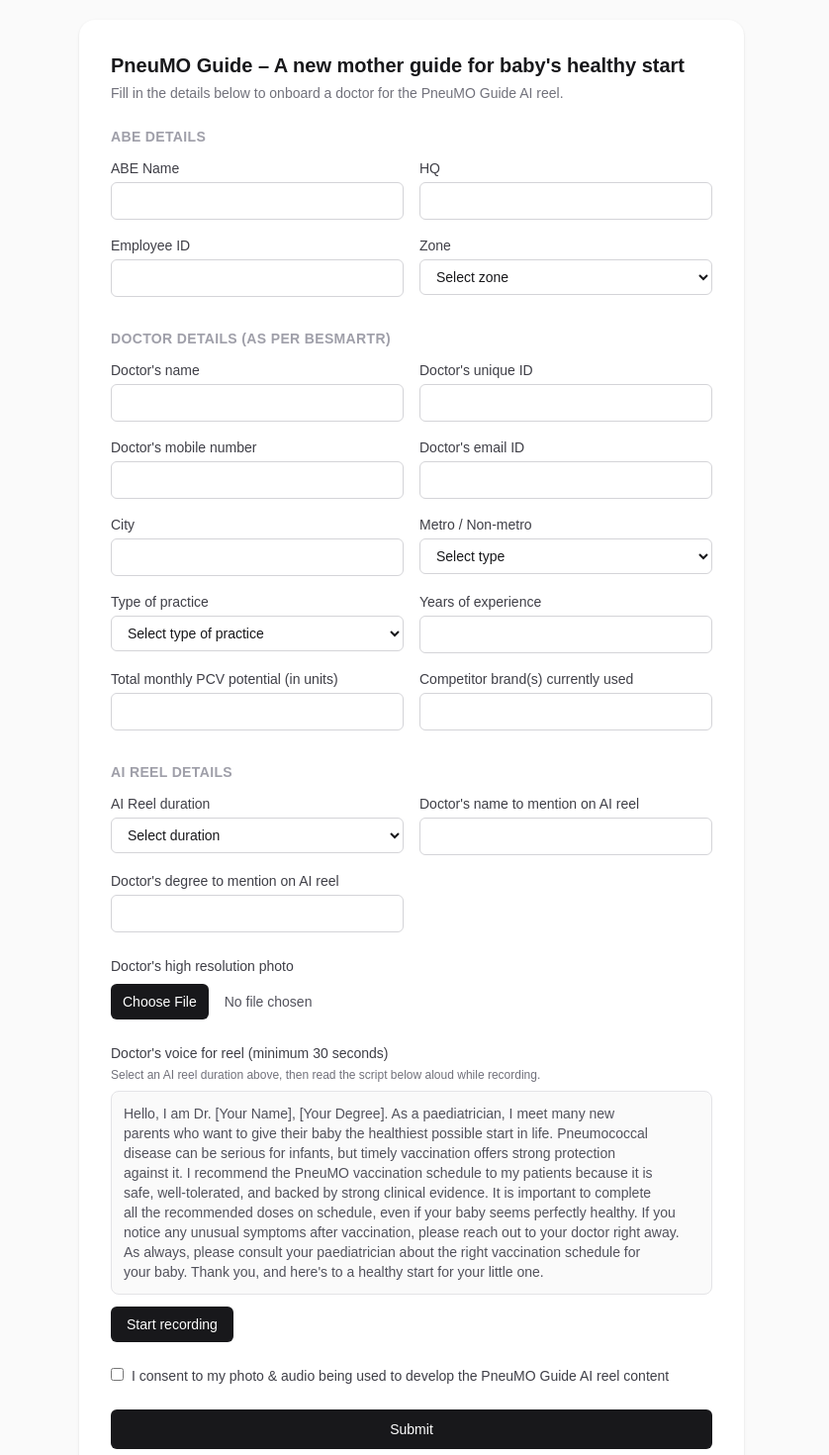
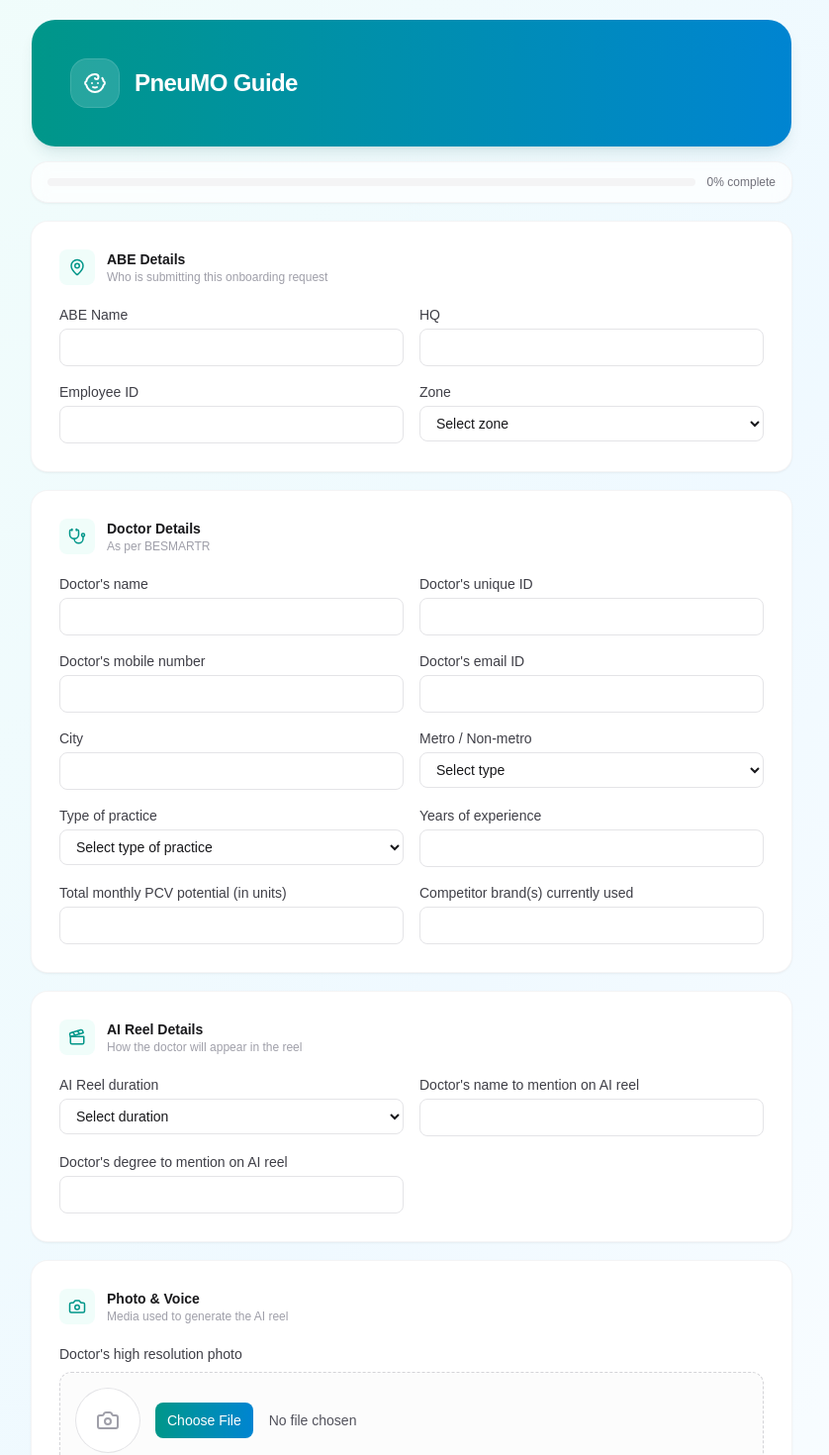
Before and after one commit to suryakumarPointblank/pneumo_guide, a Next.js app: page / in a window 1280 px wide. Shown: the part 20-1490 px from the top of the page at 99% size, without its empty margins (224-1062 px from the left). Built offline with nearby package versions, Linux system fonts and the light colour scheme.

Commit message:
Redesign form UI with progress tracking and refreshed styling
Adds a completion progress indicator and updates the admin and public
pages with a refreshed visual style (gradients, icons via lucide-react).

```diff
--- a/app/admin/page.tsx
+++ b/app/admin/page.tsx
@@ -1,6 +1,7 @@
 "use client";
 
 import { useEffect, useState } from "react";
+import { Baby, Lock, LogOut, Mic, User } from "lucide-react";
 
 type Submission = {
   _id: string;
@@ -102,7 +103,7 @@
 
   if (checking) {
     return (
-      <main className="flex flex-1 items-center justify-center bg-zinc-50">
+      <main className="flex flex-1 items-center justify-center bg-gradient-to-br from-teal-50 via-sky-50 to-white">
         <p className="text-sm text-zinc-500">Loading…</p>
       </main>
     );
@@ -110,16 +111,19 @@
 
   if (!authed) {
     return (
-      <main className="flex flex-1 items-center justify-center bg-zinc-50 px-4">
-        <div className="w-full max-w-sm rounded-2xl bg-white p-8 shadow-sm">
-          <h1 className="text-lg font-semibold text-zinc-900">Admin Login</h1>
-          <p className="mt-1 text-sm text-zinc-500">Sign in to view PneuMO Guide submissions.</p>
+      <main className="flex flex-1 items-center justify-center bg-gradient-to-br from-teal-50 via-sky-50 to-white px-4">
+        <div className="w-full max-w-sm rounded-3xl bg-white p-8 shadow-xl shadow-teal-900/5 ring-1 ring-zinc-100">
+          <div className="mx-auto mb-4 flex h-12 w-12 items-center justify-center rounded-2xl bg-gradient-to-br from-teal-500 to-sky-500 text-white shadow-lg shadow-teal-500/30">
+            <Lock className="h-5 w-5" />
+          </div>
+          <h1 className="text-center text-lg font-semibold text-zinc-900">Admin Login</h1>
+          <p className="mt-1 text-center text-sm text-zinc-500">Sign in to view PneuMO Guide submissions.</p>
 
           <div className="mt-6 space-y-4">
             <div>
               <label className="block text-sm font-medium text-zinc-700">Username</label>
               <input
-                className="mt-1 w-full rounded-md border border-zinc-300 px-3 py-2 text-sm focus:outline-none focus:ring-2 focus:ring-zinc-400"
+                className="mt-1 w-full rounded-lg border border-zinc-200 px-3 py-2 text-sm focus:border-teal-500 focus:outline-none focus:ring-2 focus:ring-teal-500/40"
                 value={username}
                 onChange={(e) => setUsername(e.target.value)}
                 onKeyDown={(e) => e.key === "Enter" && handleLogin()}
@@ -129,7 +133,7 @@
               <label className="block text-sm font-medium text-zinc-700">Password</label>
               <input
                 type="password"
-                className="mt-1 w-full rounded-md border border-zinc-300 px-3 py-2 text-sm focus:outline-none focus:ring-2 focus:ring-zinc-400"
+                className="mt-1 w-full rounded-lg border border-zinc-200 px-3 py-2 text-sm focus:border-teal-500 focus:outline-none focus:ring-2 focus:ring-teal-500/40"
                 value={password}
                 onChange={(e) => setPassword(e.target.value)}
                 onKeyDown={(e) => e.key === "Enter" && handleLogin()}
@@ -142,7 +146,7 @@
               type="button"
               onClick={handleLogin}
               disabled={loggingIn}
-              className="w-full rounded-md bg-zinc-900 px-4 py-2.5 text-sm font-medium text-white hover:bg-zinc-700 disabled:opacity-50"
+              className="w-full rounded-lg bg-gradient-to-r from-teal-600 to-sky-600 px-4 py-2.5 text-sm font-semibold text-white shadow-md shadow-teal-600/20 hover:opacity-90 disabled:opacity-50"
             >
               {loggingIn ? "Signing in…" : "Sign in"}
             </button>
@@ -153,18 +157,24 @@
   }
 
   return (
-    <main className="flex-1 bg-zinc-50 px-4 py-8">
+    <main className="flex-1 bg-gradient-to-br from-teal-50 via-sky-50 to-white px-4 py-8">
       <div className="mx-auto max-w-6xl">
-        <div className="flex items-center justify-between">
+        <div className="flex items-center justify-between rounded-2xl bg-gradient-to-r from-teal-600 to-sky-600 px-6 py-5 text-white shadow-lg shadow-teal-900/10">
+          <div className="flex items-center gap-3">
+            <div className="flex h-10 w-10 items-center justify-center rounded-xl bg-white/15 ring-1 ring-white/25">
+              <Baby className="h-5 w-5" />
+            </div>
             <div>
-            <h1 className="text-xl font-semibold text-zinc-900">PneuMO Guide Submissions</h1>
-            <p className="mt-1 text-sm text-zinc-500">{submissions.length} submission(s)</p>
+              <h1 className="text-lg font-semibold">PneuMO Guide Submissions</h1>
+              <p className="text-xs text-teal-50/85">{submissions.length} submission(s)</p>
+            </div>
           </div>
           <button
             type="button"
             onClick={handleLogout}
-            className="rounded-md border border-zinc-300 px-4 py-2 text-sm font-medium text-zinc-700 hover:bg-zinc-100"
+            className="inline-flex items-center gap-1.5 rounded-lg bg-white/15 px-3 py-2 text-sm font-medium text-white ring-1 ring-white/25 hover:bg-white/25"
           >
+            <LogOut className="h-4 w-4" />
             Log out
           </button>
         </div>
@@ -178,16 +188,21 @@
 
         <div className="mt-6 space-y-4">
           {submissions.map((s) => (
-            <div key={s._id} className="rounded-xl bg-white p-5 shadow-sm">
+            <div key={s._id} className="rounded-2xl bg-white p-5 shadow-sm ring-1 ring-zinc-100">
               <div className="flex flex-col gap-4 sm:flex-row sm:items-start">
+                <div className="relative flex-shrink-0">
                   {/* eslint-disable-next-line @next/next/no-img-element */}
                   <img
                     src={s.photoUrl}
                     alt={s.doctorName}
-                  className="h-20 w-20 flex-shrink-0 rounded-full object-cover"
+                    className="h-20 w-20 rounded-full object-cover ring-2 ring-teal-100"
                   />
+                  <div className="absolute -bottom-1 -right-1 flex h-6 w-6 items-center justify-center rounded-full bg-teal-600 text-white ring-2 ring-white">
+                    <User className="h-3 w-3" />
+                  </div>
+                </div>
 
-                <div className="grid flex-1 grid-cols-2 gap-x-6 gap-y-1 text-sm sm:grid-cols-4">
+                <div className="grid flex-1 grid-cols-2 gap-x-6 gap-y-2 text-sm sm:grid-cols-4">
                   <Info label="Doctor (BESMARTR)" value={s.doctorName} />
                   <Info label="Doctor Unique ID" value={s.doctorUniqueId} />
                   <Info label="Mobile" value={s.doctorMobile} />
@@ -204,16 +219,21 @@
                   <Info label="Reel Duration" value={`${s.reelDuration} sec.`} />
                   <Info label="Reel Doctor Name" value={s.reelDoctorName} />
                   <Info label="Reel Doctor Degree" value={s.reelDoctorDegree} />
-                  <Info label="Consent" value={s.consent ? "Yes" : "No"} />
+                  <Info
+                    label="Consent"
+                    value={s.consent ? "Yes" : "No"}
+                    valueClassName={s.consent ? "text-teal-600" : "text-red-600"}
+                  />
                   <Info label="Submitted" value={new Date(s.submittedAt).toLocaleString()} />
                 </div>
               </div>
 
-              <div className="mt-4 flex items-center gap-3">
+              <div className="mt-4 flex items-center gap-3 rounded-xl bg-zinc-50 px-3 py-2">
+                <Mic className="h-4 w-4 flex-shrink-0 text-teal-500" />
                 <span className="text-xs font-medium text-zinc-500">
                   Voice ({s.voiceSeconds}s)
                 </span>
-                <audio controls src={s.voiceUrl} className="h-9" />
+                <audio controls src={s.voiceUrl} className="h-9 flex-1" />
               </div>
             </div>
           ))}
@@ -223,11 +243,11 @@
   );
 }
 
-function Info({ label, value }: { label: string; value: string }) {
+function Info({ label, value, valueClassName }: { label: string; value: string; valueClassName?: string }) {
   return (
     <div>
       <div className="text-xs text-zinc-400">{label}</div>
-      <div className="text-zinc-800">{value}</div>
+      <div className={`text-zinc-800 ${valueClassName ?? ""}`}>{value}</div>
     </div>
   );
 }
--- a/app/page.tsx
+++ b/app/page.tsx
@@ -1,6 +1,18 @@
 "use client";
 
-import { useRef, useState, ChangeEvent } from "react";
+import { useMemo, useRef, useState, ChangeEvent } from "react";
+import {
+  Baby,
+  MapPin,
+  Stethoscope,
+  Clapperboard,
+  Camera,
+  Mic,
+  Square,
+  CheckCircle2,
+  ShieldCheck,
+  Quote,
+} from "lucide-react";
 import {
   ZONES,
   ZONE_MANAGERS,
@@ -55,6 +67,22 @@
   const timerRef         = useRef<ReturnType<typeof setInterval> | null>(null);
 
   const minVoiceSeconds = reelDuration ? Number(reelDuration) : DEFAULT_MIN_VOICE_SECONDS;
+
+  const progress = useMemo(() => {
+    const requiredValues = [
+      abeName, hq, empId, zone,
+      doctorName, doctorUniqueId, doctorMobile, doctorEmail,
+      city, cityType, practiceType, yearsExperience, monthlyPcvPotential,
+      reelDuration, reelDoctorName, reelDoctorDegree,
+      photoFile ? "1" : "", voiceBlob ? "1" : "", consent ? "1" : "",
+    ];
+    const filled = requiredValues.filter((v) => String(v).trim().length > 0).length;
+    return Math.round((filled / requiredValues.length) * 100);
+  }, [
+    abeName, hq, empId, zone, doctorName, doctorUniqueId, doctorMobile, doctorEmail,
+    city, cityType, practiceType, yearsExperience, monthlyPcvPotential,
+    reelDuration, reelDoctorName, reelDoctorDegree, photoFile, voiceBlob, consent,
+  ]);
 
   const handlePhoto = (e: ChangeEvent<HTMLInputElement>) => {
     const file = e.target.files?.[0];
@@ -190,14 +218,15 @@
 
   if (submitted) {
     return (
-      <main className="flex flex-1 items-center justify-center bg-zinc-50 px-4">
-        <div className="max-w-md rounded-2xl bg-white p-8 text-center shadow-sm">
-          <div className="mx-auto mb-4 flex h-14 w-14 items-center justify-center rounded-full bg-green-100 text-2xl text-green-600">
-            ✓
+      <main className="flex flex-1 items-center justify-center bg-gradient-to-br from-teal-50 via-sky-50 to-white px-4">
+        <div className="max-w-md rounded-3xl bg-white p-10 text-center shadow-xl shadow-teal-900/5 ring-1 ring-zinc-100">
+          <div className="mx-auto mb-5 flex h-16 w-16 items-center justify-center rounded-full bg-gradient-to-br from-teal-500 to-sky-500 text-white shadow-lg shadow-teal-500/30">
+            <CheckCircle2 className="h-8 w-8" />
           </div>
           <h1 className="text-xl font-semibold text-zinc-900">Submission received</h1>
-          <p className="mt-2 text-sm text-zinc-500">
-            Doctor details, photo, and voice recording have been uploaded successfully for the PneuMO Guide AI reel.
+          <p className="mt-2 text-sm leading-6 text-zinc-500">
+            Doctor details, photo, and voice recording have been uploaded successfully for the
+            PneuMO Guide AI reel.
           </p>
         </div>
       </main>
@@ -205,17 +234,34 @@
   }
 
   return (
-    <main className="flex flex-1 justify-center bg-zinc-50 px-4 py-10">
-      <div className="w-full max-w-2xl rounded-2xl bg-white p-6 shadow-sm sm:p-8">
-        <h1 className="text-xl font-semibold text-zinc-900">
-          PneuMO Guide – A new mother guide for baby&apos;s healthy start
-        </h1>
-        <p className="mt-1 text-sm text-zinc-500">
-          Fill in the details below to onboard a doctor for the PneuMO Guide AI reel.
-        </p>
+    <main className="flex-1 bg-gradient-to-br from-teal-50 via-sky-50 to-white px-4 py-10">
+      <div className="mx-auto w-full max-w-3xl">
+        {/* Hero */}
+        <div className="overflow-hidden rounded-3xl bg-gradient-to-r from-teal-600 to-sky-600 px-6 py-8 text-white shadow-lg shadow-teal-900/10 sm:px-10 sm:py-10">
+          <div className="flex items-center gap-4">
+            <div className="flex h-12 w-12 flex-shrink-0 items-center justify-center rounded-2xl bg-white/15 ring-1 ring-white/25">
+              <Baby className="h-6 w-6" />
+            </div>
+            <div>
+              <h1 className="text-xl font-semibold tracking-tight sm:text-2xl">PneuMO Guide</h1>
+            </div>
+          </div>
+        </div>
 
-        <h2 className="mt-6 text-sm font-semibold uppercase tracking-wide text-zinc-400">ABE Details</h2>
-        <div className="mt-3 grid grid-cols-1 gap-4 sm:grid-cols-2">
+        {/* Progress */}
+        <div className="mt-4 flex items-center gap-3 rounded-2xl bg-white/70 px-4 py-3 shadow-sm ring-1 ring-zinc-100 backdrop-blur">
+          <div className="h-2 flex-1 overflow-hidden rounded-full bg-zinc-100">
+            <div
+              className="h-full rounded-full bg-gradient-to-r from-teal-500 to-sky-500 transition-all duration-300"
+              style={{ width: `${progress}%` }}
+            />
+          </div>
+          <span className="text-xs font-medium text-zinc-500">{progress}% complete</span>
+        </div>
+
+        {/* ABE Details */}
+        <Section icon={MapPin} title="ABE Details" subtitle="Who is submitting this onboarding request">
+          <div className="grid grid-cols-1 gap-4 sm:grid-cols-2">
             <Field label="ABE Name" error={errors.abeName}>
               <input className={inputCls(errors.abeName)} value={abeName} onChange={(e) => setAbeName(e.target.value)} />
             </Field>
@@ -237,9 +283,11 @@
               </select>
             </Field>
           </div>
+        </Section>
 
-        <h2 className="mt-8 text-sm font-semibold uppercase tracking-wide text-zinc-400">Doctor Details (as per BESMARTR)</h2>
-        <div className="mt-3 grid grid-cols-1 gap-4 sm:grid-cols-2">
+        {/* Doctor Details */}
+        <Section icon={Stethoscope} title="Doctor Details" subtitle="As per BESMARTR">
+          <div className="grid grid-cols-1 gap-4 sm:grid-cols-2">
             <Field label="Doctor's name" error={errors.doctorName}>
               <input className={inputCls(errors.doctorName)} value={doctorName} onChange={(e) => setDoctorName(e.target.value)} />
             </Field>
@@ -286,9 +334,11 @@
               <input className={inputCls()} value={competitorBrands} onChange={(e) => setCompetitorBrands(e.target.value)} />
             </Field>
           </div>
+        </Section>
 
-        <h2 className="mt-8 text-sm font-semibold uppercase tracking-wide text-zinc-400">AI Reel Details</h2>
-        <div className="mt-3 grid grid-cols-1 gap-4 sm:grid-cols-2">
+        {/* AI Reel Details */}
+        <Section icon={Clapperboard} title="AI Reel Details" subtitle="How the doctor will appear in the reel">
+          <div className="grid grid-cols-1 gap-4 sm:grid-cols-2">
             <Field label="AI Reel duration" error={errors.reelDuration}>
               <select className={inputCls(errors.reelDuration)} value={reelDuration} onChange={(e) => setReelDuration(e.target.value)}>
                 <option value="">Select duration</option>
@@ -304,17 +354,24 @@
               <input className={inputCls(errors.reelDoctorDegree)} value={reelDoctorDegree} onChange={(e) => setReelDoctorDegree(e.target.value)} />
             </Field>
           </div>
+        </Section>
 
+        {/* Photo & Voice */}
+        <Section icon={Camera} title="Photo & Voice" subtitle="Media used to generate the AI reel">
           {/* Photo */}
-        <div className="mt-6">
+          <div>
             <label className="block text-sm font-medium text-zinc-700">Doctor&apos;s high resolution photo</label>
-          <div className="mt-2 flex items-center gap-4">
-            {photoPreview && (
+            <div className="mt-2 flex items-center gap-4 rounded-xl border border-dashed border-zinc-300 bg-zinc-50/60 p-4">
+              <div className="flex h-16 w-16 flex-shrink-0 items-center justify-center overflow-hidden rounded-full bg-white ring-1 ring-zinc-200">
+                {photoPreview ? (
                   // eslint-disable-next-line @next/next/no-img-element
-              <img src={photoPreview} alt="Doctor preview" className="h-16 w-16 rounded-full object-cover" />
+                  <img src={photoPreview} alt="Doctor preview" className="h-full w-full object-cover" />
+                ) : (
+                  <Camera className="h-6 w-6 text-zinc-400" />
                 )}
+              </div>
               <input type="file" accept="image/*" onChange={handlePhoto}
-              className="block text-sm text-zinc-600 file:mr-4 file:rounded-md file:border-0 file:bg-zinc-900 file:px-3 file:py-2 file:text-sm file:text-white hover:file:bg-zinc-700" />
+                className="block text-sm text-zinc-600 file:mr-4 file:rounded-lg file:border-0 file:bg-gradient-to-r file:from-teal-600 file:to-sky-600 file:px-3 file:py-2 file:text-sm file:font-medium file:text-white hover:file:opacity-90" />
             </div>
             {errors.photo && <p className="mt-1 text-xs text-red-600">{errors.photo}</p>}
           </div>
@@ -322,28 +379,39 @@
           {/* Voice */}
           <div className="mt-6">
             <label className="block text-sm font-medium text-zinc-700">
-            Doctor&apos;s voice for reel (minimum {minVoiceSeconds} seconds)
+              Doctor&apos;s voice for reel <span className="text-zinc-400">(minimum {minVoiceSeconds}s)</span>
             </label>
             <p className="mt-1 text-xs text-zinc-500">
               {reelDuration
                 ? `Matches the selected ${reelDuration} sec. reel duration. Please read the script below aloud while recording.`
                 : "Select an AI reel duration above, then read the script below aloud while recording."}
             </p>
-          <div className="mt-2 rounded-lg border border-zinc-200 bg-zinc-50 p-3 text-sm text-zinc-600 whitespace-pre-line">
-            {VOICE_SCRIPT_TEMPLATE}
+
+            <div className="mt-2 flex gap-2 rounded-xl border border-teal-100 bg-teal-50/60 p-3">
+              <Quote className="h-4 w-4 flex-shrink-0 text-teal-500" />
+              <p className="text-sm leading-6 whitespace-pre-line text-zinc-600">{VOICE_SCRIPT_TEMPLATE}</p>
             </div>
 
             <div className="mt-3 flex flex-wrap items-center gap-3">
               {!recording ? (
                 <button type="button" onClick={startRecording}
-                className="rounded-md bg-zinc-900 px-4 py-2 text-sm font-medium text-white hover:bg-zinc-700">
+                  className="inline-flex items-center gap-2 rounded-lg bg-gradient-to-r from-teal-600 to-sky-600 px-4 py-2 text-sm font-medium text-white shadow-sm hover:opacity-90">
+                  <Mic className="h-4 w-4" />
                   {voiceBlob ? "Re-record" : "Start recording"}
                 </button>
               ) : (
                 <button type="button" onClick={stopRecording}
-                className="rounded-md bg-red-600 px-4 py-2 text-sm font-medium text-white hover:bg-red-700">
+                  className="inline-flex items-center gap-2 rounded-lg bg-red-600 px-4 py-2 text-sm font-medium text-white shadow-sm hover:bg-red-700">
+                  <Square className="h-4 w-4" />
                   Stop ({voiceSeconds}s)
                 </button>
+              )}
+
+              {recording && (
+                <span className="flex items-center gap-1.5 text-xs font-medium text-red-500">
+                  <span className="h-2 w-2 animate-pulse rounded-full bg-red-500" />
+                  Recording…
+                </span>
               )}
 
               {!recording && voiceUrl && (
@@ -351,31 +419,60 @@
               )}
 
               {!recording && voiceBlob && (
-              <span className={`text-xs ${voiceSeconds >= minVoiceSeconds ? "text-green-600" : "text-red-600"}`}>
+                <span className={`inline-flex items-center gap-1 text-xs font-medium ${voiceSeconds >= minVoiceSeconds ? "text-teal-600" : "text-red-600"}`}>
+                  <CheckCircle2 className="h-3.5 w-3.5" />
                   {voiceSeconds}s recorded
                 </span>
               )}
             </div>
             {errors.voice && <p className="mt-1 text-xs text-red-600">{errors.voice}</p>}
           </div>
+        </Section>
 
         {/* Consent */}
-        <div className="mt-6">
-          <label className="flex items-start gap-2 text-sm text-zinc-700">
-            <input type="checkbox" className="mt-0.5" checked={consent} onChange={(e) => setConsent(e.target.checked)} />
+        <Section icon={ShieldCheck} title="Consent">
+          <label className="flex items-start gap-3 rounded-xl bg-zinc-50 p-4 text-sm text-zinc-700">
+            <input type="checkbox" className="mt-0.5 h-4 w-4 accent-teal-600" checked={consent} onChange={(e) => setConsent(e.target.checked)} />
             I consent to my photo &amp; audio being used to develop the PneuMO Guide AI reel content
           </label>
           {errors.consent && <p className="mt-1 text-xs text-red-600">{errors.consent}</p>}
-        </div>
 
           {apiError && <p className="mt-4 text-sm text-red-600">{apiError}</p>}
 
           <button type="button" onClick={handleSubmit} disabled={submitting}
-          className="mt-6 w-full rounded-md bg-zinc-900 px-4 py-2.5 text-sm font-medium text-white hover:bg-zinc-700 disabled:opacity-50">
+            className="mt-6 w-full rounded-xl bg-gradient-to-r from-teal-600 to-sky-600 px-4 py-3 text-sm font-semibold text-white shadow-md shadow-teal-600/20 transition hover:opacity-90 disabled:opacity-50">
             {submitting ? "Submitting…" : "Submit"}
           </button>
+        </Section>
       </div>
     </main>
+  );
+}
+
+function Section({
+  icon: Icon,
+  title,
+  subtitle,
+  children,
+}: {
+  icon: React.ComponentType<{ className?: string }>;
+  title: string;
+  subtitle?: string;
+  children: React.ReactNode;
+}) {
+  return (
+    <div className="mt-5 rounded-2xl bg-white p-6 shadow-sm ring-1 ring-zinc-100 sm:p-7">
+      <div className="mb-5 flex items-center gap-3">
+        <div className="flex h-9 w-9 flex-shrink-0 items-center justify-center rounded-lg bg-teal-50 text-teal-600">
+          <Icon className="h-4.5 w-4.5" />
+        </div>
+        <div>
+          <h2 className="text-sm font-semibold text-zinc-900">{title}</h2>
+          {subtitle && <p className="text-xs text-zinc-400">{subtitle}</p>}
+        </div>
+      </div>
+      {children}
+    </div>
   );
 }
 
@@ -390,7 +487,7 @@
 }
 
 function inputCls(error?: string) {
-  return `w-full rounded-md border px-3 py-2 text-sm text-zinc-900 focus:outline-none focus:ring-2 focus:ring-zinc-400 ${
-    error ? "border-red-400" : "border-zinc-300"
+  return `w-full rounded-lg border px-3 py-2 text-sm text-zinc-900 transition focus:outline-none focus:ring-2 focus:ring-teal-500/40 focus:border-teal-500 ${
+    error ? "border-red-400" : "border-zinc-200"
   }`;
 }
--- a/package.json
+++ b/package.json
@@ -10,6 +10,7 @@
   },
   "dependencies": {
     "@google-cloud/storage": "^7.22.0",
+    "lucide-react": "^1.31.0",
     "mongodb": "^7.5.0",
     "next": "16.3.0",
     "react": "19.2.8",
```
Also changed, not shown: 1 other file (tests, documents, lock files or other folders). Lines whose indentation alone changed are shown as unchanged.
